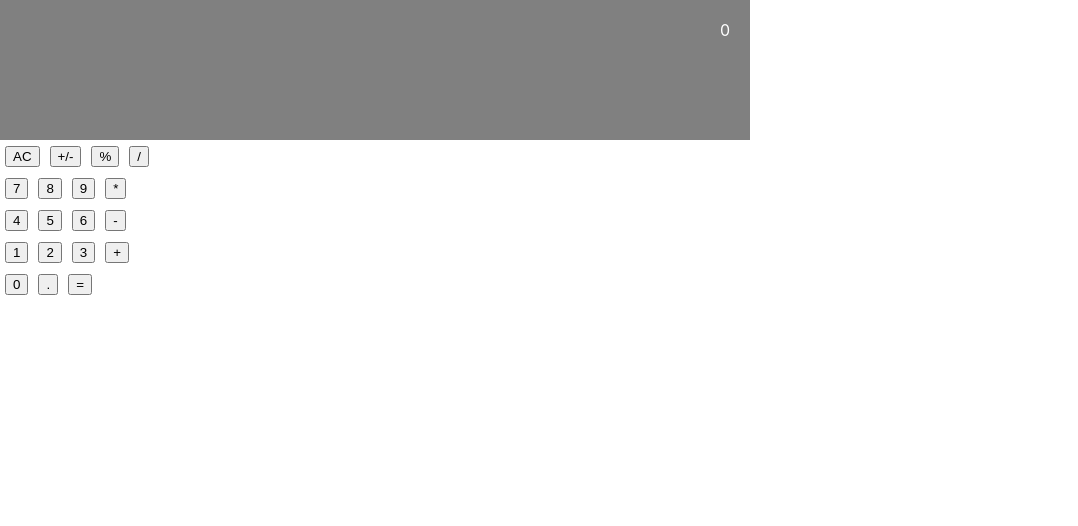
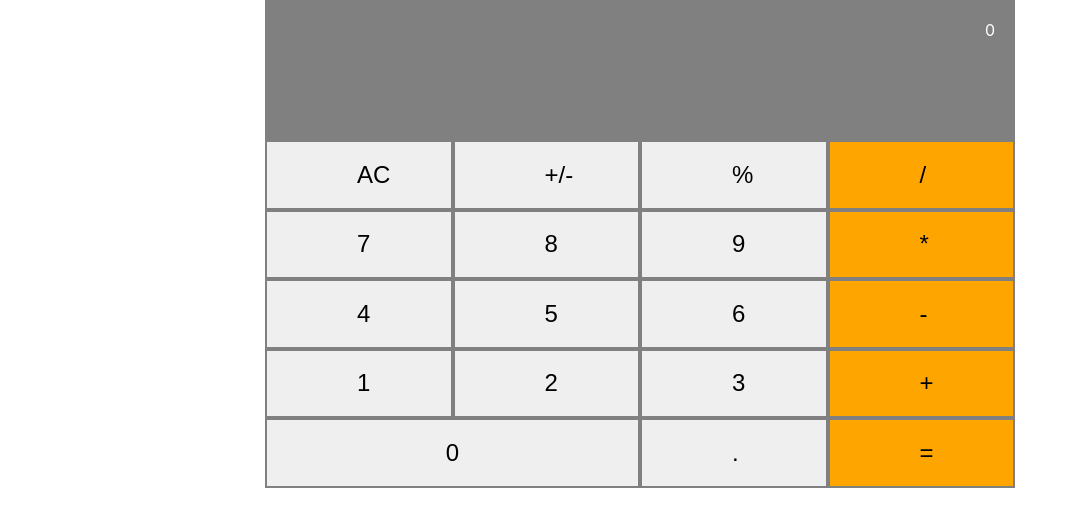
Before and after one commit to Oghenebrume50/react-calculator, a React (Create React App) app: page / in a window 1280 px wide. Shown: the top 526 px of the page, without its empty margins (0-1078 px from the left). Built offline with nearby package versions, Linux system fonts and the light colour scheme.

Commit message:
finished the styling of the calculator

```diff
--- a/src/components/Button.js
+++ b/src/components/Button.js
@@ -3,8 +3,8 @@ import PropTypes from 'prop-types';
 
 const Button = (props) => {
   return(
-    <div className="button-name">
-      <button>
+    <div className={props.wide ? "wide" : "button" }>
+      <button className={props.orange ? "orange" : "" || props.wide ? "button-wide" : ""}>
         {props.name}
       </button>
     </div>
--- a/src/components/ButtonPanel.js
+++ b/src/components/ButtonPanel.js
@@ -8,30 +8,30 @@ const ButtonPanel = () => {
         <Button name='AC' />
         <Button name='+/-' />
         <Button name='%' />
-        <Button name='/' />
+        <Button name='/' orange/>
       </div>
       <div>
         <Button name='7' />
         <Button name='8' />
         <Button name='9' />
-        <Button name='*' />
+        <Button name='*' orange/>
       </div>
       <div>
         <Button name='4' />
         <Button name='5' />
         <Button name='6' />
-        <Button name='-' />
+        <Button name='-' orange/>
       </div>
       <div>
         <Button name='1' />
         <Button name='2' />
         <Button name='3' />
-        <Button name='+' />
+        <Button name='+' orange/>
       </div>
       <div>
-        <Button name='0' />
+        <Button name='0' wide/>
         <Button name='.' />
-        <Button name='=' />
+        <Button name='=' orange/>
       </div>
     </div>
   );
--- a/src/styles/css/app.css
+++ b/src/styles/css/app.css
@@ -2,7 +2,9 @@
   display: flex;
   flex-direction: column;
   justify-content: space-around;
-  width: 750px; }
+  width: 750px;
+  box-sizing: border-box;
+  margin: 0 auto; }
 
 .display {
   background-color: grey;
@@ -12,4 +14,31 @@
   padding: 20px; }
 
 .button-panel {
+  display: flex;
+  flex-direction: column;
   height: 100px; }
+
+.button-panel > div {
+  display: flex;
+  flex-direction: row;
+  flex: 1 0 auto; }
+
+.button {
+  width: 25%; }
+
+.wide {
+  width: 50%; }
+
+button {
+  padding: 10% 90px;
+  border: 2px solid grey;
+  flex: 1 0 auto;
+  font-size: 1.5em;
+  font-weight: 400;
+  width: 100%; }
+
+.button-wide {
+  padding: 5% 90px; }
+
+.orange {
+  background-color: orange; }
--- a/src/styles/scss/app.scss
+++ b/src/styles/scss/app.scss
@@ -3,6 +3,8 @@
   flex-direction: column;
   justify-content: space-around;
   width: 750px;
+  box-sizing: border-box;
+  margin: 0 auto;
 }
 
 .display {
@@ -14,5 +16,38 @@
 }
 
 .button-panel {
+  display: flex;
+  flex-direction: column;
   height: 100px;
 }
+
+.button-panel > div {
+  display: flex;
+  flex-direction: row;
+  flex: 1 0 auto;
+}
+
+.button {
+  width: 25%;
+}
+
+.wide {
+  width: 50%;
+}
+
+button {
+  padding: 10% 90px;
+  border: 2px solid grey;
+  flex: 1 0 auto;
+  font-size: 1.5em;
+  font-weight: 400;
+  width: 100%;
+}
+
+.button-wide {
+  padding: 5% 90px;
+}
+
+.orange {
+  background-color: orange;
+}
```
Also changed, not shown: 1 other file (tests, documents, lock files or other folders).
